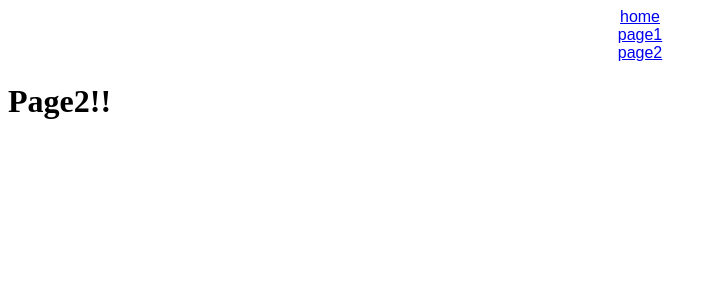
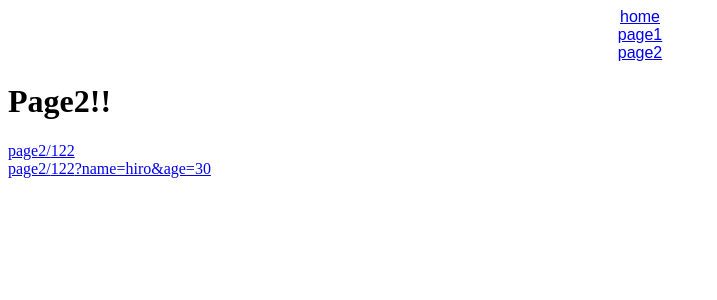
Before and after one commit to 1RO8s/udemy-step-up-react, a React (Create React App) app: page /page2 in a window 1280 px wide. Shown: the top 300 px of the page, without its empty margins (0-717 px from the left). Built offline with nearby package versions, Linux system fonts and the light colour scheme.

Commit message:
クエリパラメータを取得

```diff
--- a/src/pages/Page2.jsx
+++ b/src/pages/Page2.jsx
@@ -1,7 +1,15 @@
+import { Link } from "react-router-dom";
+
 export const Page2 = () => {
+  const id = 122;
   return (
     <div>
       <h1>Page2!!</h1>
+      <Link to={`page2/${id}`}>page2/{id}</Link>
+      <br />
+      <Link to={`page2/${id}?name=hiro&age=30`}>
+        page2/{id}?name=hiro&age=30
+      </Link>
     </div>
   );
 };
--- a/src/pages/UrlParameter.jsx
+++ b/src/pages/UrlParameter.jsx
@@ -1,7 +1,21 @@
+import { useParams, useLocation } from "react-router-dom";
 export const UrlParameter = (props) => {
+  const { id } = useParams();
+  const { search } = useLocation();
+  console.log("# search:", search);
+  const query = new URLSearchParams(search);
+  //console.log("#values:", query.values().next());
+  let entries = {};
+  Array.from(query.entries()).forEach(([k, v]) => {
+    //console.log();
+    entries[k] = v;
+  });
+  console.log(entries);
   return (
     <div>
       <h1>Parameter</h1>
+      <p>パラメータは{id}です</p>
+      <p>クエリは{search}です</p>
     </div>
   );
 };
--- /dev/null
+++ b/src/router/Page2Routes.jsx
@@ -0,0 +1,15 @@
+import { Page2 } from "../pages/Page2";
+import { UrlParameter } from "../pages/UrlParameter";
+
+export const Page2Routes = [
+  {
+    path: "/",
+    exact: true,
+    children: <Page2 />
+  },
+  {
+    path: "/:id",
+    exact: false,
+    children: <UrlParameter />
+  }
+];
--- a/src/router/Router.jsx
+++ b/src/router/Router.jsx
@@ -2,7 +2,7 @@ import { Switch, Route } from "react-router-dom";
 import { Page404 } from "../pages/404";
 import { Home } from "../pages/Home";
 import { Page1Routes } from "./Page1Routes";
-import { Page2 } from "../pages/Page2";
+import { Page2Routes } from "./Page2Routes";
 
 export const Router = () => {
   return (
@@ -23,7 +23,20 @@ export const Router = () => {
           </Switch>
         )}
       />
-      <Route exact path="/page2" render={() => <Page2 />} />
+      <Route
+        path="/page2"
+        render={({ match: { url } }) => (
+          <Switch>
+            {Page2Routes.map(({ path, exact, children }) => {
+              return (
+                <Route key={path} exact={exact} path={`${url}${path}`}>
+                  {children}
+                </Route>
+              );
+            })}
+          </Switch>
+        )}
+      />
       <Route path="*" render={() => <Page404 />} />
     </Switch>
   );
```
